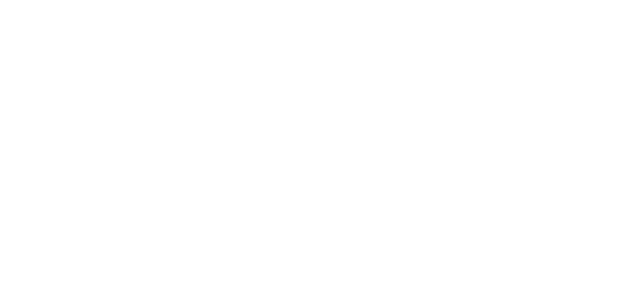
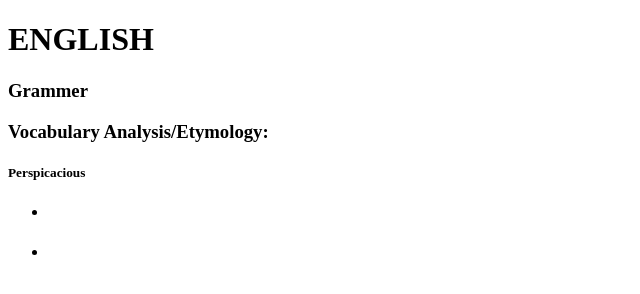
Before and after one commit to Kobra420/English-Language-Details-collection, a plain HTML site: page English.html in a window 1280 px wide. Shown: the whole page, without its empty margins (0-640 px from the left). Drawn offline with Linux system fonts and the light colour scheme.

Commit message:
htmls set up

```diff
--- a/English.html
+++ b/English.html
@@ -6,6 +6,13 @@
     <title>Document</title>
 </head>
 <body>
-
+    <h1>ENGLISH </h1>
+    <h3>Grammer</h3>
+    <h3>Vocabulary Analysis/Etymology:</h3>
+    <h5>Perspicacious</h5>
+    <p><ul>
+        <li><p></p></li>
+        <li><p></p></li>
+    </ul></p>
 </body>
 </html>
```
Also changed, not shown: style_index.css (added).
